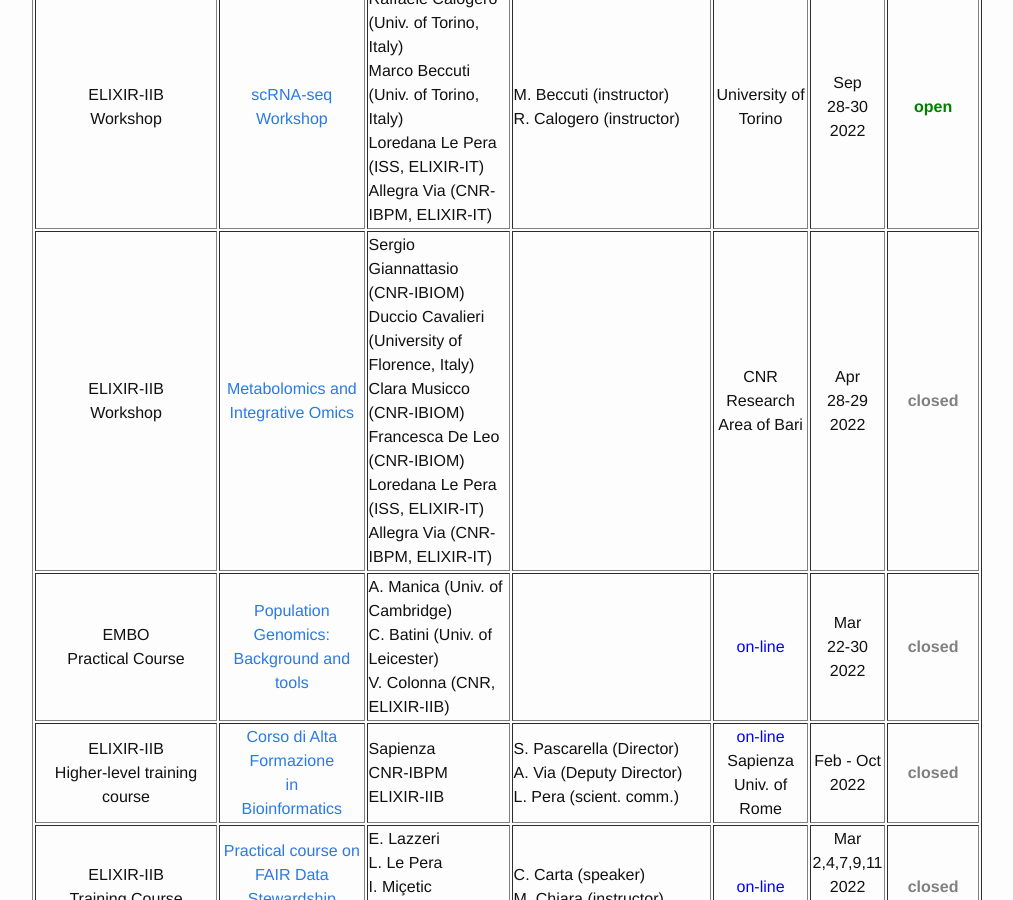
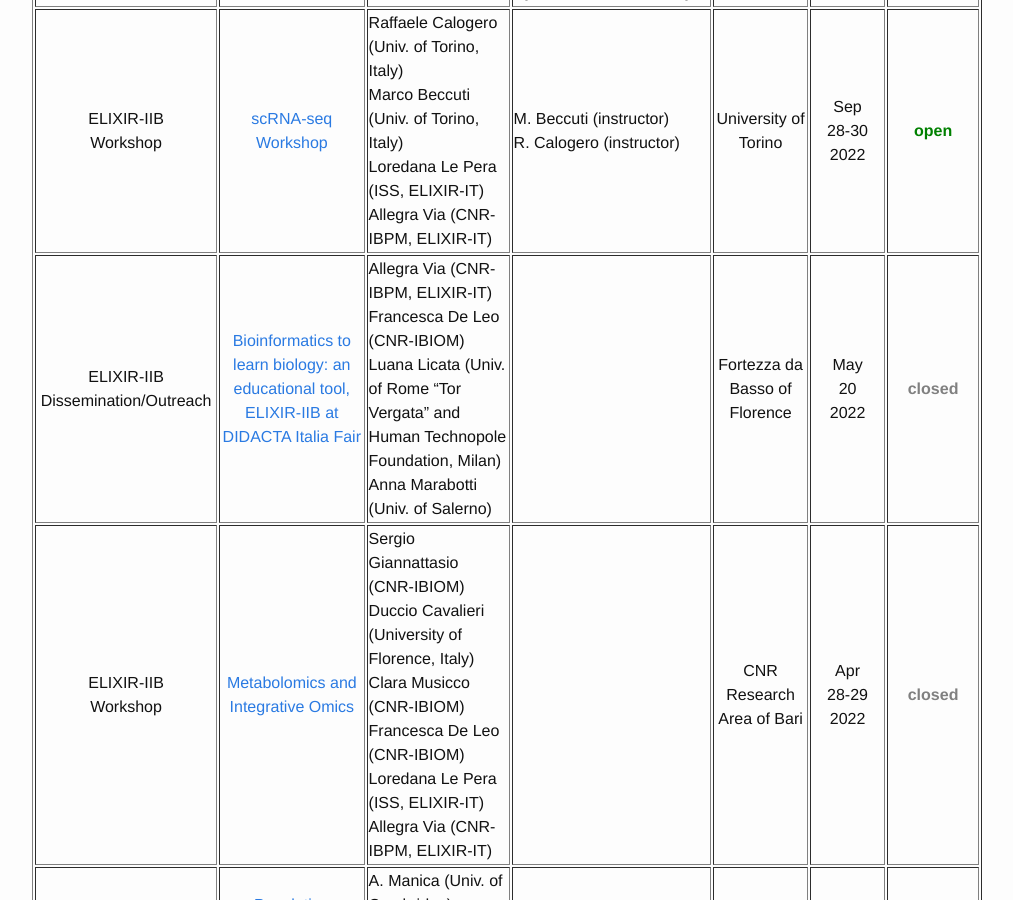
Before and after one commit to ELIXIR-IIB-training/website, a Jekyll site: the page built from _pages/01-all_events.md, in a window 1280 px wide and 900 px high, scrolled down 347 px. Shown: the whole window, without its empty margins (238-1251 px from the left). Built offline with Jekyll 4.4.1, drawn with Linux system fonts in a browser that asks for light colours.

Commit message:
Add Didacta event

```diff
--- a/_pages/01-all_events.md
+++ b/_pages/01-all_events.md
@@ -23,6 +23,16 @@ permalink: /all_events/
    <td height="50" align="center">University of Torino</td>
    <td height="50" width="75" align="center">Sep<br>28-30<br>2022</td>
    <td height="50" align="center"><font color="green"><b>open</b></font></td>
+</tr>
+   <tr>
+   <td height="50" align="center">ELIXIR-IIB<br>Dissemination/Outreach</td>
+       <td height="50" width="220" align="center"><a href="[https://elixir-iib-training.github.io/website/2022/04/28/metabolomics-and-integrative-omics-Bari.html](https://www.cnr.it/it/evento/17852)">Bioinformatics to learn biology: an educational tool, ELIXIR-IIB at DIDACTA Italia Fair</a></td>
+<br>
+   <td height="50" width="150">Allegra Via (CNR-IBPM, ELIXIR-IT)<br>Francesca De Leo (CNR-IBIOM)<br>Luana Licata (Univ. of Rome “Tor Vergata” and Human Technopole Foundation, Milan)<br>Anna Marabotti (Univ. of Salerno)</td>
+   <td height="50" width="150"></td>
+   <td height="50" align="center">Fortezza da Basso of Florence</td>
+   <td height="50" width="75" align="center">May<br>20<br>2022</td>
+   <td height="50" align="center"><font color="grey"><b>closed</b></font></td>
 </tr>
    <tr>
    <td height="50" align="center">ELIXIR-IIB<br>Workshop</td>
```
